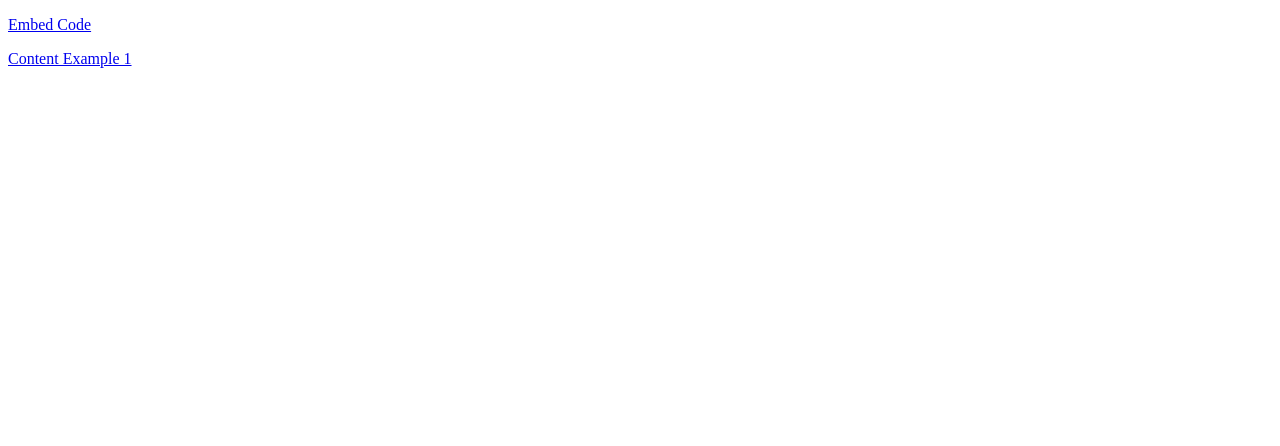
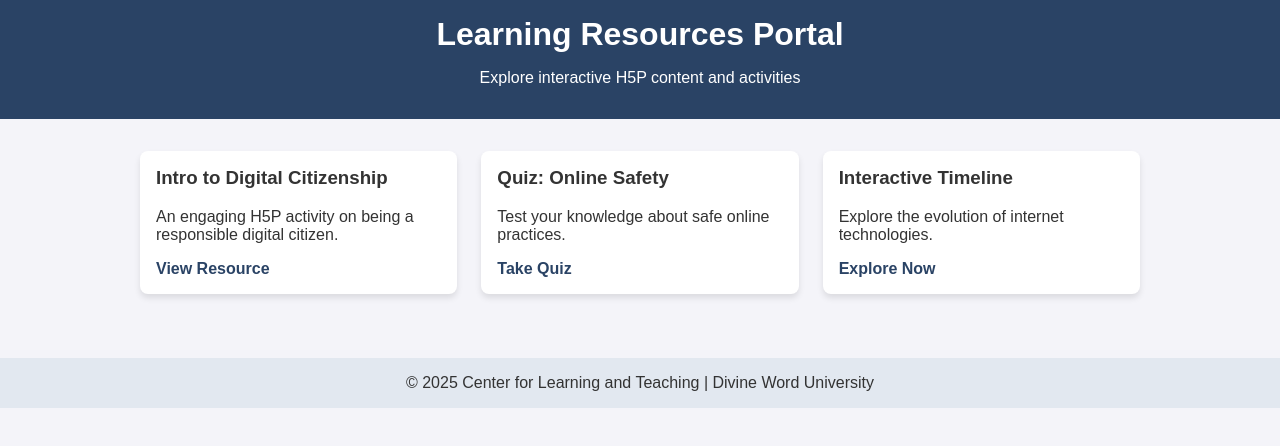
Before and after one commit to pairi88/h5p-projecthostsite, a plain HTML site: page index.html in a window 1280 px wide. Drawn offline with Linux system fonts and the light colour scheme.

Commit message:
Update index.html

```diff
--- a/index.html
+++ b/index.html
@@ -1,10 +1,100 @@
 <!DOCTYPE html>
-<html>
+<html lang="en">
+<head>
+  <meta charset="UTF-8" />
+  <meta name="viewport" content="width=device-width, initial-scale=1.0"/>
+  <title>Learning Resources Portal</title>
+  <style>
+    body {
+      font-family: Arial, sans-serif;
+      margin: 0;
+      background: #f4f4f9;
+      color: #333;
+    }
+
+    header {
+      background-color: #2a4365;
+      color: #fff;
+      padding: 1rem 2rem;
+      text-align: center;
+    }
+
+    h1 {
+      margin: 0;
+    }
+
+    .container {
+      max-width: 1000px;
+      margin: auto;
+      padding: 2rem;
+    }
+
+    .card-grid {
+      display: grid;
+      grid-template-columns: repeat(auto-fit, minmax(250px, 1fr));
+      gap: 1.5rem;
+    }
+
+    .card {
+      background: white;
+      border-radius: 8px;
+      padding: 1rem;
+      box-shadow: 0 4px 6px rgba(0,0,0,0.1);
+      transition: transform 0.2s ease-in-out;
+    }
+
+    .card:hover {
+      transform: translateY(-5px);
+    }
+
+    .card h3 {
+      margin-top: 0;
+    }
+
+    .card a {
+      color: #2a4365;
+      text-decoration: none;
+      font-weight: bold;
+    }
+
+    footer {
+      background: #e2e8f0;
+      text-align: center;
+      padding: 1rem;
+      margin-top: 2rem;
+    }
+  </style>
+</head>
 <body>
-	<p><a href="/h5p-projecthostsite/embedcode.html">Embed Code</a></p>
-	<p><a href="/h5p-projecthostsite/h5p-standalone-1.3.x/demo/content-example-1.html">Content Example 1</a></p>
+  <header>
+    <h1>Learning Resources Portal</h1>
+    <p>Explore interactive H5P content and activities</p>
+  </header>
 
+  <div class="container">
+    <section class="card-grid">
+      <div class="card">
+        <h3>Intro to Digital Citizenship</h3>
+        <p>An engaging H5P activity on being a responsible digital citizen.</p>
+        <a href="https://yourlink.com/h5p/digital-citizenship" target="_blank">View Resource</a>
+      </div>
 
+      <div class="card">
+        <h3>Quiz: Online Safety</h3>
+        <p>Test your knowledge about safe online practices.</p>
+        <a href="https://yourlink.com/h5p/online-safety" target="_blank">Take Quiz</a>
+      </div>
 
+      <div class="card">
+        <h3>Interactive Timeline</h3>
+        <p>Explore the evolution of internet technologies.</p>
+        <a href="https://yourlink.com/h5p/timeline" target="_blank">Explore Now</a>
+      </div>
+    </section>
+  </div>
+
+  <footer>
+    &copy; 2025 Center for Learning and Teaching | Divine Word University
+  </footer>
 </body>
 </html>
```
